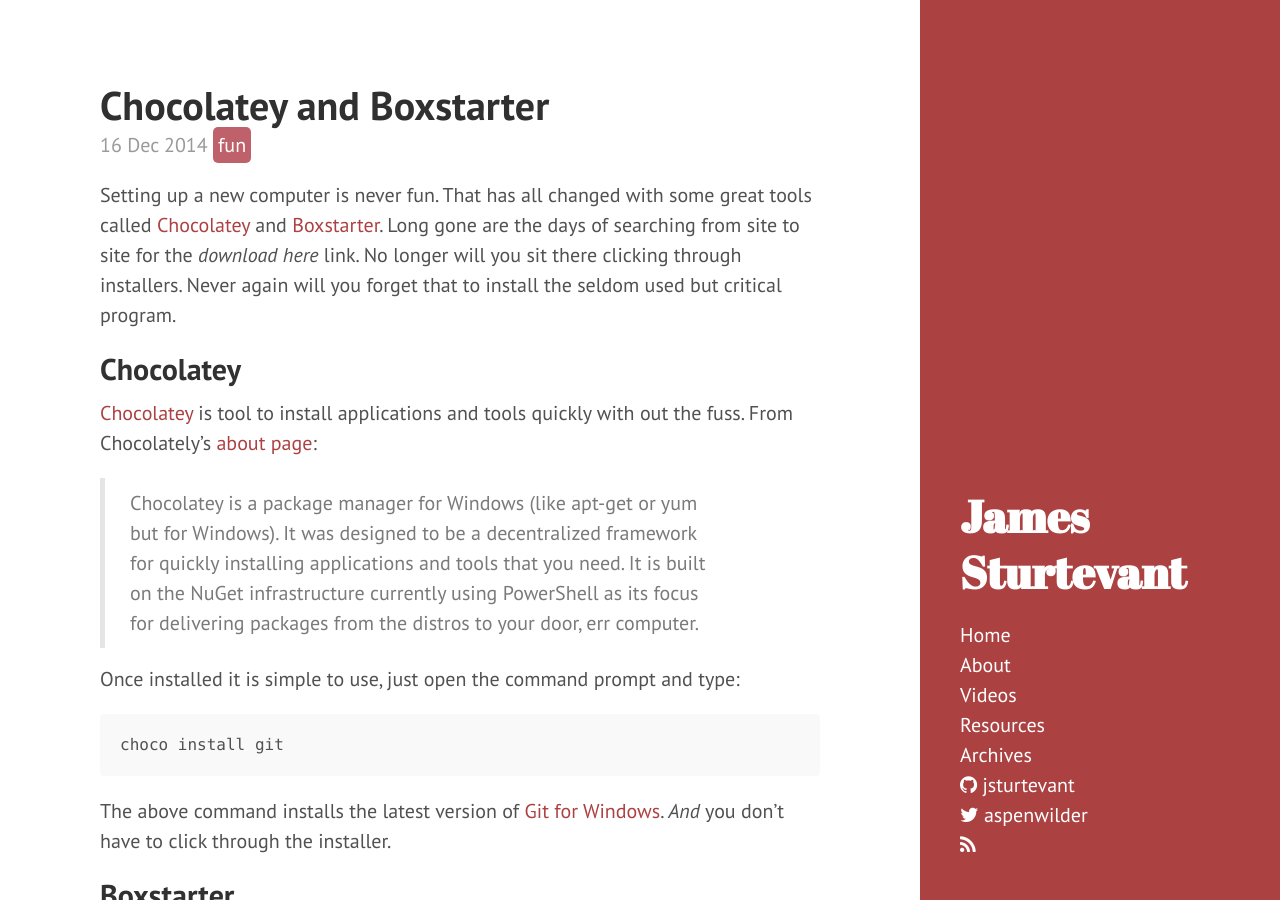
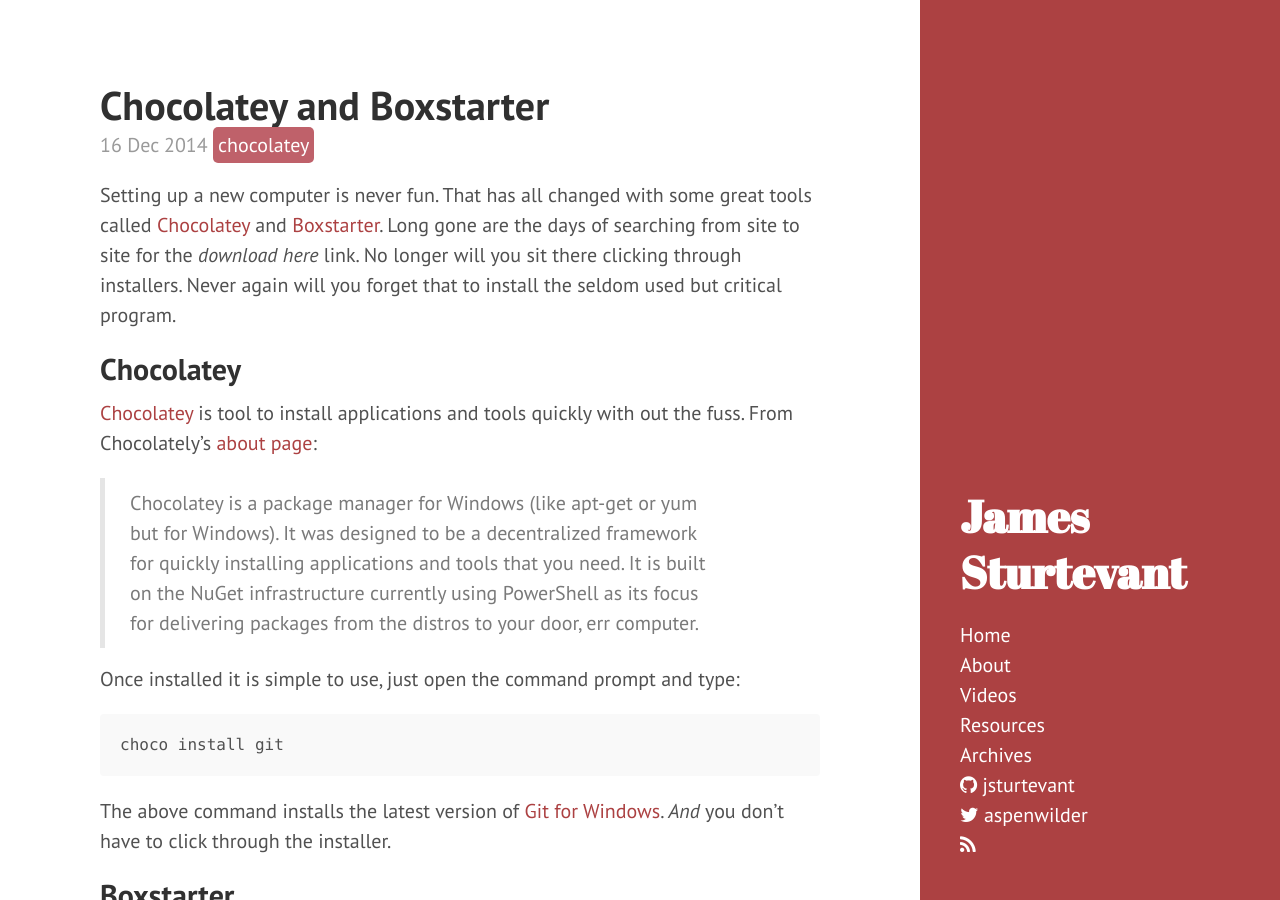
Before and after one commit to jsturtevant/jsturtevant.github.io, a Jekyll site: the page built from _posts/2014-12-16-Chocolatey-And-Boxstarter.markdown, in a window 1280 px wide and 900 px high. Built offline with Jekyll 4.4.1, drawn with Linux system fonts in a browser that asks for light colours; nearby versions of some CDN libraries; Markdown is read by kramdown in place of the engine named in the settings; comment, search, counter and statistics services are not loaded.

Commit message:
updated category

```diff
--- a/_posts/2014-12-16-Chocolatey-And-Boxstarter.markdown
+++ b/_posts/2014-12-16-Chocolatey-And-Boxstarter.markdown
@@ -3,7 +3,7 @@ layout: post
 title:  "Chocolatey and Boxstarter"
 date:   2014-12-16
 categories:
-  - fun
+  - chocolatey
   - windows
 ---
 
```
